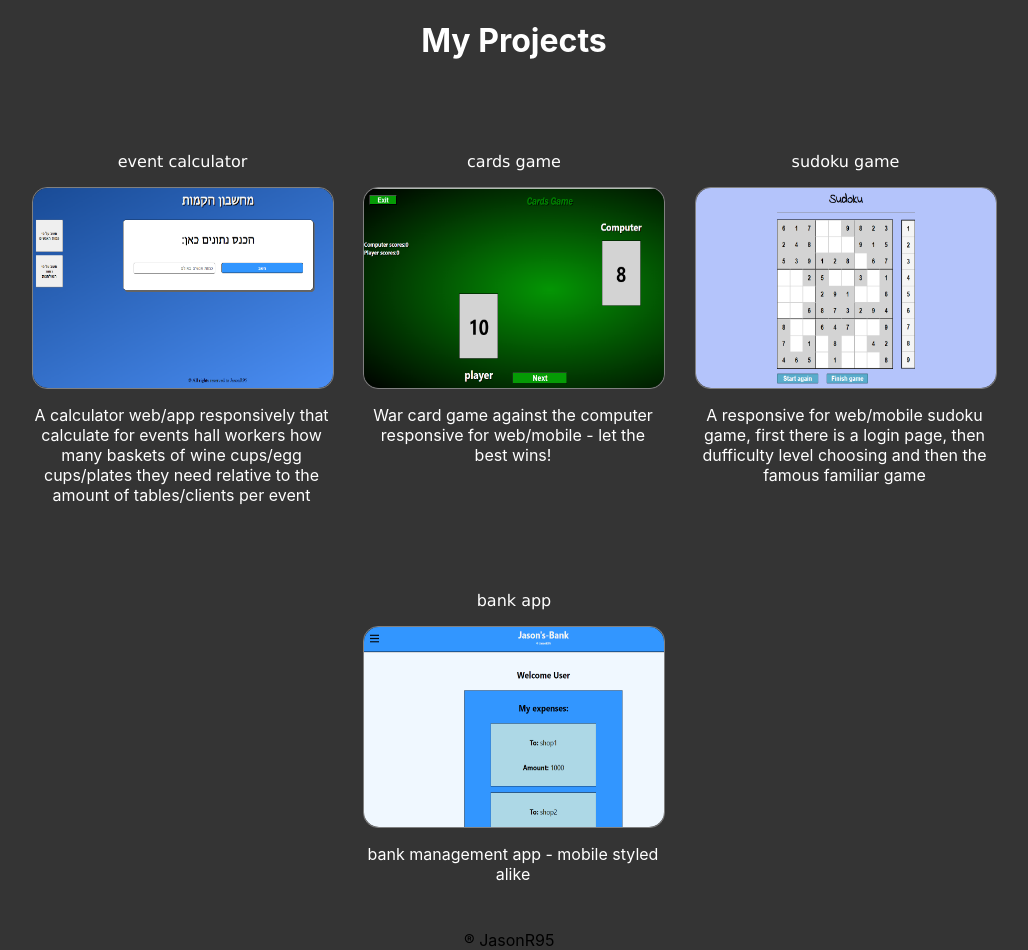
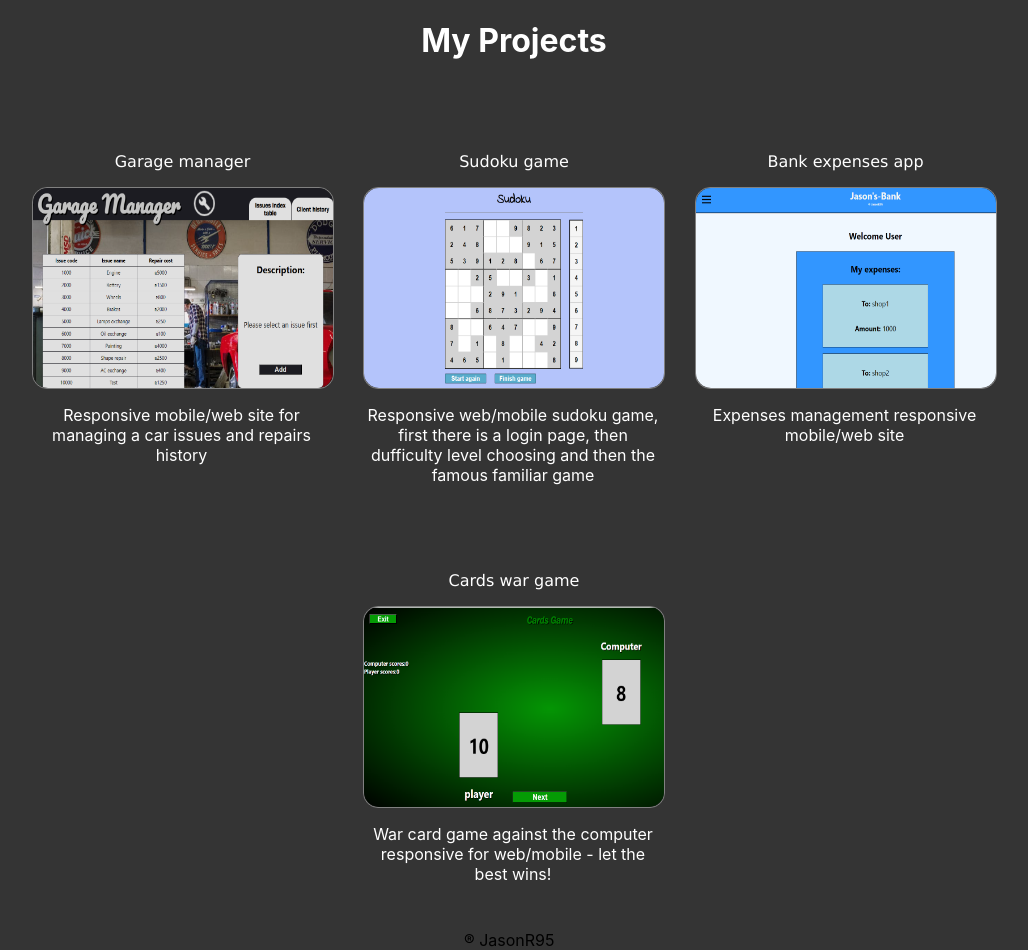
Before and after one commit to JasonRLH95/all_projects, a React (Create React App) app: page / in a window 1280 px wide. Shown: the whole page, without its empty margins (126-1154 px from the left). Built offline with nearby package versions, Linux system fonts and the light colour scheme.

Commit message:
update projects

```diff
--- a/src/App.js
+++ b/src/App.js
@@ -1,36 +1,43 @@
 import './App.css';
 import Link from './components/Link';
-import image1 from './images/calc_image.png';
-import image2 from './images/cards_image.png';
-import image3 from './images/sudoku_image.png';
-import image4 from './images/bankApp_image.png';
+import image1 from './images/garage_image.png';
+import image2 from './images/sudoku_image.png';
+import image3 from './images/bankApp_image.png';
+import image4 from './images/cards_image.png';
+// import image5 from './images/calc_image.png';
 
 function App() {
   const links = [
     {
-      name:'event calculator',
-      link:"https://jasonrlh95.github.io/event_calc_app/",
+      name:'Garage manager',
+      link:"https://jasonrlh95.github.io/garage_app/",
       image:image1,
-      desc:'A calculator web/app responsively that calculate for events hall workers how many baskets of wine cups/egg cups/plates they need relative to the amount of tables/clients per event'
+      desc:"Responsive mobile/web site for managing a car issues and repairs history"
     },
     {
-      name:'cards game',
+      name:'Sudoku game',
+      link:"https://jasonrlh95.github.io/sudoku/",
+      image:image2,
+      desc:'Responsive web/mobile sudoku game, first there is a login page, then dufficulty level choosing and then the famous familiar game'
+    },
+    {
+      name:'Bank expenses app',
+      link:'https://jasonrlh95.github.io/bankApp/',
+      image:image3,
+      desc:'Expenses management responsive mobile/web site'
+    },
+    {
+      name:'Cards war game',
       link:"https://jasonrlh95.github.io/cards_game_app/",
-      image:image2,
+      image:image4,
       desc:'War card game against the computer responsive for web/mobile - let the best wins!'
     },
-    {
-      name:'sudoku game',
-      link:"https://jasonrlh95.github.io/sudoku/",
-      image:image3,
-      desc:'A responsive for web/mobile sudoku game, first there is a login page, then dufficulty level choosing and then the famous familiar game'
-    },
-    {
-      name:'bank app',
-      link:'https://jasonrlh95.github.io/bankApp/',
-      image:image4,
-      desc:'bank management app - mobile styled alike'
-    }
+    // {
+    //   name:'event calculator',
+    //   link:"https://jasonrlh95.github.io/event_calc_app/",
+    //   image:image5,
+    //   desc:'A calculator web/app responsively that calculate for events hall workers how many baskets of wine cups/egg cups/plates they need relative to the amount of tables/clients per event'
+    // },
   ]
   return (
     <div className="App">
```
Also changed, not shown: src/images/garage_image.png (added).
